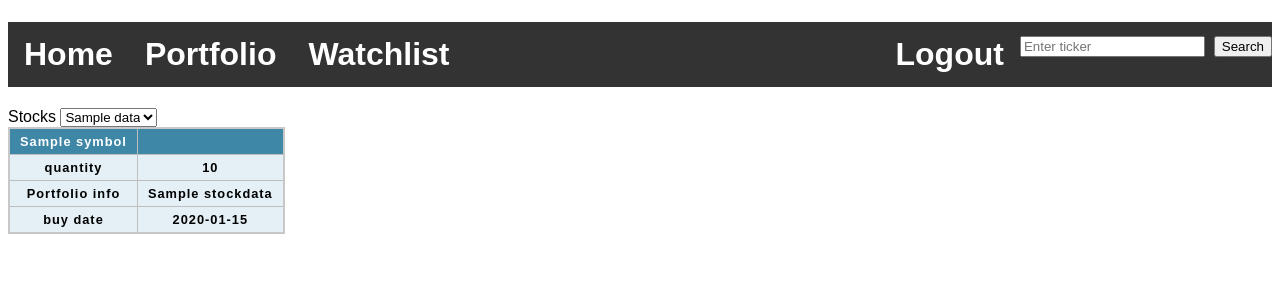
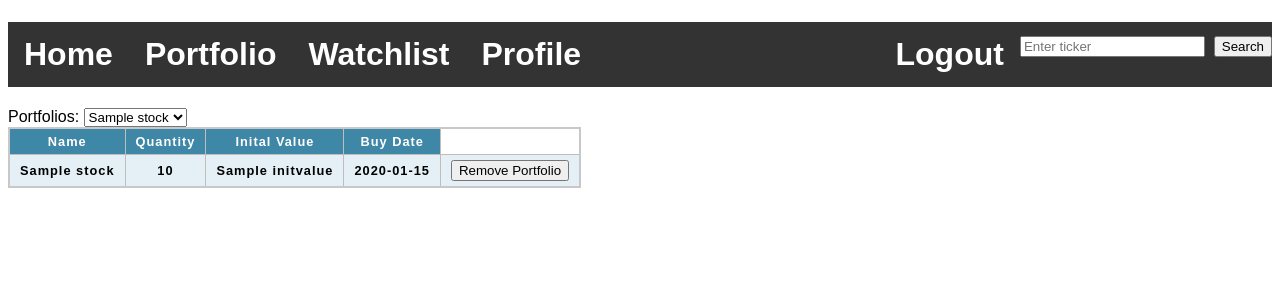
Before and after one commit to rywards/profstock, a Flask app: template templates/portfolio.html in a window 1280 px wide. Shown: the part 159-459 px from the top of the page. Run offline with Flask 2, Linux system fonts and the light colour scheme; the visitor is signed in with stand-in values (Sample User, id 1); the template is opened without the code that fills it: most values are stand-ins (such as "Sample title", 1, 10 or a date in 2020).

Commit message:
portfolio removing functionality within the  portfolios view also can see the relevant data for the portfolio

```diff
--- a/app.py
+++ b/app.py
@@ -2,7 +2,7 @@ from importlib.metadata import metadata
 import json, requests
 from textwrap import indent
 
-from flask import Flask, render_template, request, jsonify, redirect, session, url_for
+from flask import Flask, render_template, request, jsonify, redirect, session, url_for, send_file
 from os import environ as env
 from urllib.parse import quote_plus, urlencode
 from urllib import response
@@ -92,6 +92,26 @@ def stockAPI(ticker):
 
     return api_response
 
+# Gets list of all registered users
+@app.route("/users", methods=['GET'])
+def users():
+    users = Table('users', metadata_obj, autoload_with=engine)
+    statement = alcsession.query(users).all()
+    allusers = json.dumps([row._asdict() for row in statement], indent=4)
+
+    if (session):
+        userinfo = session_info()
+        uid = userinfo['userinfo']['sub']
+        username = userinfo['userinfo']['name']
+        email = userinfo['userinfo']['email']
+
+        statement = users.insert().values(uid=uid,
+                                          username=username,
+                                          email=email)
+        alcsession.execute(statement)
+        alcsession.commit()
+
+        return jsonify(username)
 
 @app.route("/login")
 def login():
@@ -103,6 +123,7 @@ def login():
 def callback():
     token = oauth.auth0.authorize_access_token()
     session["user"] = token
+    users()
     return redirect("/")
 
 @app.route("/logout")
@@ -178,7 +199,7 @@ def leaderboard():
 
     # Calculate ((current prices / total invested) - 1) * 100 for each user
     for j in range(0, len(users)):
-        percentages.append((( float(current_amounts[j]) / float(invested[j])) - 1) * 100)
+        percentages.append((( float(current_amounts[j]) / float(invested[j]))) * 100)
 
     for count in range(0, len(users)):
         indecies.append(count + 1)
@@ -186,6 +207,7 @@ def leaderboard():
     # Sort and return json to front end
     # https://stackoverflow.com/questions/19931975/sort-multiple-lists-simultaneously
     # This helped me sort 2 lists the same way
+
     zippedreturn = zip(percentages, usernames, indecies)
     sortedreturn = sorted(zippedreturn, reverse=True)
 
@@ -221,29 +243,6 @@ def profile():
 
     else:
         return redirect("/login")
-
-
-
-# Gets list of all registered users
-@app.route("/users", methods=['GET'])
-def users():
-    users = Table('users', metadata_obj, autoload_with=engine)
-    statement = alcsession.query(users).all()
-    allusers = json.dumps([row._asdict() for row in statement], indent=4)
-
-    if (session):
-        userinfo = session_info()
-        uid = userinfo['userinfo']['sub']
-        username = userinfo['userinfo']['name']
-        email = userinfo['userinfo']['email']
-
-        statement = users.insert().values(uid=uid,
-                                          username=username,
-                                          email=email)
-        alcsession.execute(statement)
-        alcsession.commit()
-
-        return jsonify(username)
 
 # Ryan Edwards
 # this is where the ticker post request data goes
@@ -324,39 +323,16 @@ def portfolio():
         existsportfolio = alcsession.query(portfolios).filter_by(portfolioid = uid).all()
         print(existsportfolio)
 
-        """
-        Did not need this  for portfolios
-
-        if (not existsconn):
-            createconn = userstocks.insert().values(portfolioid=uid,
-                                                        uid=uid,
-                                                        wid=uid)
-            alcsession.execute(createconn)
-            alcsession.commit()
-
-        # creating a root entry in the portfolio
-        if (not existsportfolio):
-            stockid=0
-            initvalue=0
-
-            createportfolio = portfolios.insert().values(portfolioid=uid,
-                                                         stockid=stockid)
-            alcsession.execute(createportfolio)
-            alcsession.commit()
-        """
-
         # adding or removing portfolio items
         if (request.method == 'POST'):
 
-          ticker = str(request.form['ticker'])
-          print("This is the ticker returned", ticker)
+          ticker = request.form['ticker']
           status = request.form['changelist']
+          stockidexist = alcsession.query(stocks).filter_by(stockid = ticker).first()
           tickerexist = alcsession.query(stocks).filter_by(ticker = ticker).first()
 
           if (status == "Remove Portfolio"):
-              portfremove = alcsession.query(portfolios).filter_by(portfolioid=uid, stockid=tickerexist[0]).delete()
-              print(portfremove)
-              print("remove")
+              portfremove = alcsession.query(portfolios).filter_by(portfolioid=uid, stockid=stockidexist[0]).delete()
               alcsession.commit()
               return redirect("/portfolio")
 
@@ -379,21 +355,24 @@ def portfolio():
 
         if (request.method == 'GET'):
 
-          # cleaning up portfolio output
-          stockdata = {}
           data = []
           for row in existsportfolio:
-              stockdata['portfolioid'] = row.portfolioid
+              stockdata = {}
+              result = alcsession.query(stocks).filter_by(stockid=row.stockid).first()
               stockdata['stockid'] = row.stockid
+              stockdata['stockname'] = result[2]
               stockdata['buydate'] = row.buydate
+              stockdata['quantity'] = row.quantity
               stockdata['initvalue'] = row.initvalue
               print(stockdata)
 
               data.append(stockdata)
 
-          print(data)
+          print("THIS IS THE RESULT  DATA: ", data)
+          print("THIS IS THE SECOND DATA ELEMENT: ", data[1])
+          print("THIS IS THE SECOND ELEMENT OF DATA SECOND  ELEMENT: ", data[1]['stockname'])
           #return render_template("portfolio.html")
-          return render_template("portfolio.html", stockdata=stockdata)
+          return render_template("portfolio.html", data=data)
     else:
         return redirect("/login")
 
@@ -478,7 +457,7 @@ def watchlist():
         return redirect("/login")
 
 
-
+# Done
 @app.route("/sharing", methods=['POST', 'GET'])
 def share():
     portfolios = Table('portfolios', metadata_obj, autoload_with=engine)
@@ -528,7 +507,7 @@ def share():
         ).join(stocks, stocks.c.stockid == portfolios.c.stockid
         ).all()
 
-        alcsession.commit()
+        print(getTickers)
 
         # Get current amounts from api
         for i in range(0, len(users)):
@@ -576,7 +555,7 @@ def share():
         for stock in sqlInvested:
             if stock.portfolioid == uid:
                 userStocks.append(stock.name)
-                previousValues.append(stock.quantity * stock.initvalue)
+                previousValues.append(stock.initvalue / stock.quantity)
                 api_response = stockAPI(stock.ticker)  # Call api
                 init_value = 0
                 init_value = stock.quantity * api_response.get('open')
@@ -586,23 +565,44 @@ def share():
         # Find the largest difference between init values
         # We would then return the best performing stock, and how much percentage it is up
         percentage = 0
+        bestStock = ""
         for i in range(0, len(currentValues)):
             differences.append(float(currentValues[i]) - float(previousValues[i]))
 
-            if differences[i] > percentage:
+            if (differences[i] > percentage):
+                print("differences done")
                 bestStock = userStocks[i]
                 percentage = differences[i]
 
         # Returns the user's total portfolio return, leaderboard position, and the user's best performing
         # stock, and how much that stock is up (percentage)
         # Still need to add in profile image
-        returnValuesJson = {'totalPortfolio' : totalPortfolioReturn, 'leaderboardPosition': leaderboardPos,
-                            'bestStock': bestStock, 'bestStockPercentage': percentage}
-        return returnValuesJson
+        #returnValuesJson = {'totalPortfolio' : totalPortfolioReturn, 'leaderboardPosition': leaderboardPos,
+        #                    'bestStock': bestStock, 'bestStockPercentage': percentage}
+        #return returnValuesJson
+        print("creating file")
+        file = open("stats.html", "w")
+        data = f"""<html>
+                    <head>
+                    <title>Stats</title>
+                    </head>
+                    <body>
+
+                    <p>Total Portfolio Return: {totalPortfolioReturn}</p>
+                    <p>Leaderboard Position: {leaderboardPos}</p>
+                    <p>Best Stock: {bestStock}</p>
+                    <p>{bestStock} percentage: {percentage}%</p>
+
+                    </body>
+                    </html>
+                    """
+        file.write(data)
+        file.close()
+
+        return send_file("stats.html", as_attachment=True)
 
     else:
         return redirect("/login")
-
 
 if __name__ == "__main__":
     app.run(host="0.0.0.0", port=env.get("PORT", 3000))
--- a/templates/portfolio.html
+++ b/templates/portfolio.html
@@ -13,6 +13,10 @@
                 <li><a class="active" href="{{ url_for('home') }}">Home</a></li>
               <li><a href="{{ url_for('portfolio') }}">Portfolio</a></li>
               <li><a href="{{ url_for('watchlist') }}">Watchlist</a></li>
+              {% if session %}
+              <li><a href="{{url_for('profile')}}">Profile</a></li>
+              {% else %}
+              {% endif %}
               <li style="float:right">
                 <!-- send post request with stock ticker-->
                 <form action="/stockinfo" method="post">
@@ -27,44 +31,44 @@
             {% endif %}
             </ul>
           </h1>
-          <label for="stocks">Stocks</label>
+          <label for="stocks">Portfolios: </label>
             <select name="stocks">
-                {% for data in stockdata %}
-                <option value="{{data}}">{{data}}</option>
+                {% for stock in data %}
+                <option value="{{stock['stockname']}}">{{stock['stockname']}}</option>
                 {% endfor %}
             </select>
 
             <div class="tickerinfo">
-
               <table>
                   <thead>
-                      <tr>
-                          <th>{{symbol}}</th>
-                          <th>
-                              <form action="/addstock" method="post">
-                                  <input type="hidden" name="ticker" value="{{symbol}}">
-                              </form>
-                          </th>
-                      </tr>
+                    <tr>
+                      <th>Name</th>
+                      <th>Quantity</th>
+                      <th>Inital Value</th>
+                      <th>Buy Date</th>
+                    </tr>
                   </thead>
                   <tbody>
+                    {% for stock in data %}
+                      <tr>
+                        <td>{{stock['stockname']}}</td>
+                        <td>{{stock['quantity']}}</td>
+                        <td>{{stock['initvalue']}}</td>
+                        <td>{{stock['buydate']}}</td>
+                        <td>
+                          <form action="/portfolio" method="post">
+                            <input type="hidden" name="ticker" value="{{stock['stockid']}}">
+                            <input type="submit" name="changelist" value="Remove Portfolio">
+                          </form>
+                        </td>
 
-                      <tr>
-                        <th scope="row">quantity</th>
-                        <td>{{quantity}}</td>
-                    </tr>
-                    <tr>
-                        <th scope="row">Portfolio info</th>
-                        <td>{{stockdata}}</td>
-                    </tr>
-                    <tr>
-                        <th scope="row">buy date</th>
-                        <td>{{buydate}}</td>
-                    </tr>
+                      </tr>
+                    {% endfor %}
+                  </form>
                   </tbody>
               </table>
-            <template>
-                <option value=""></option>
-            </template>
+            </div>
+
+
     </body>
 </html>
```
